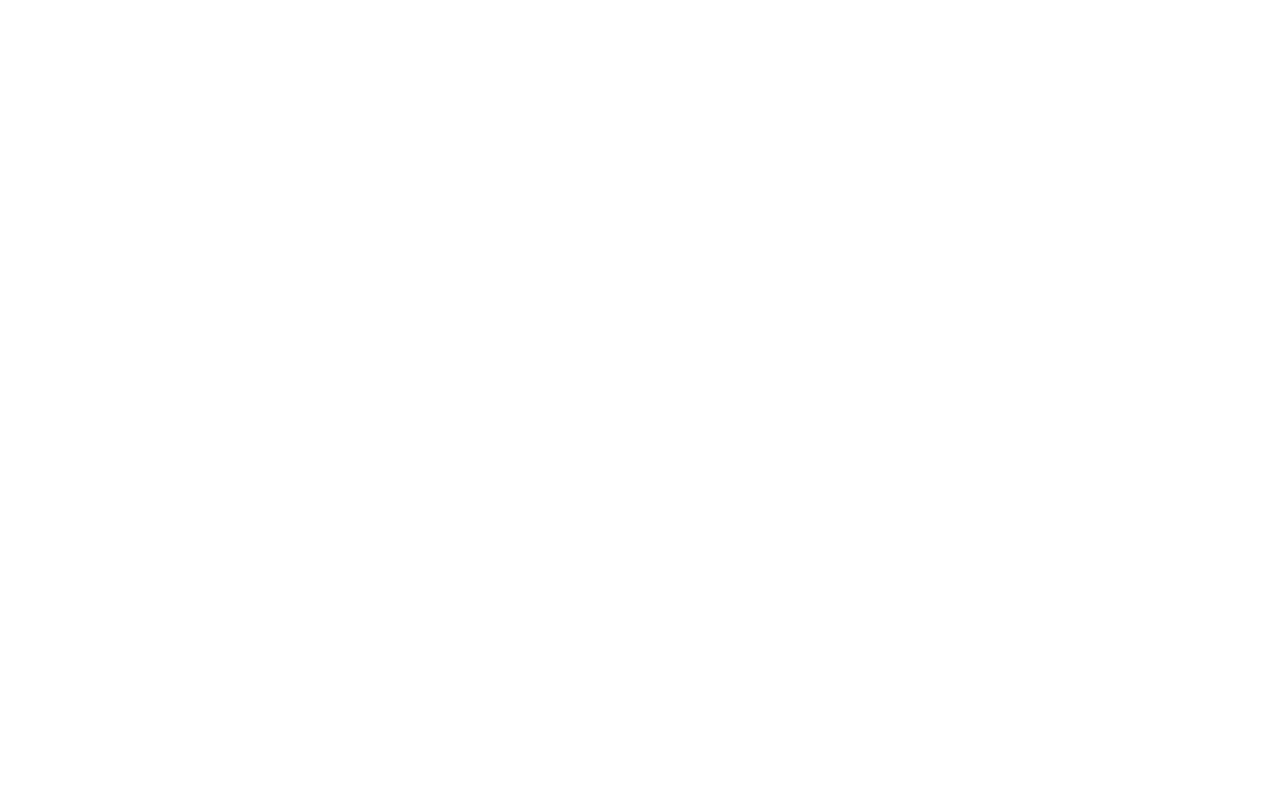
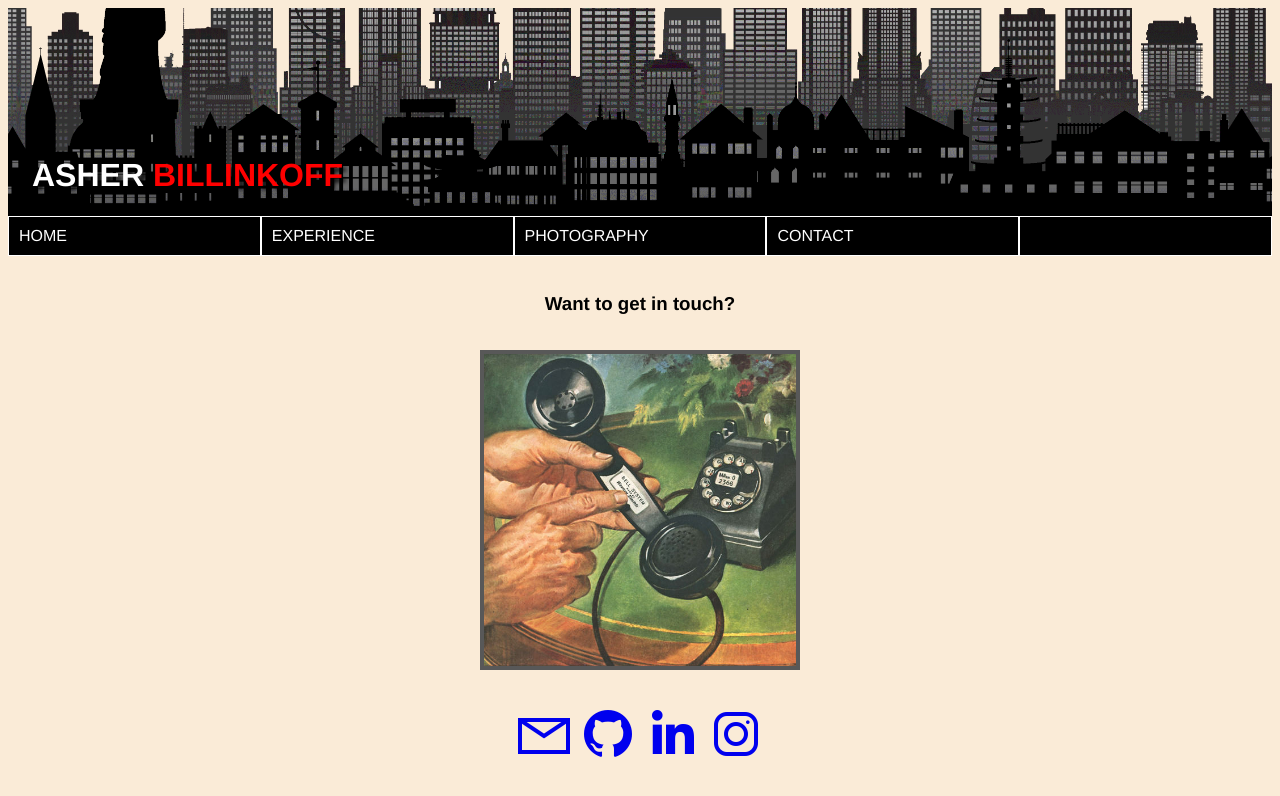
Before and after one commit to asherbillinkoff/asherbillinkoff.github.io, a plain HTML site: page contact.html in a window 1280 px wide. Drawn offline with nearby package versions, Linux system fonts and the light colour scheme.

Commit message:
Sunday draft complete.

```diff
--- a/contact.html
+++ b/contact.html
@@ -0,0 +1,233 @@
+<!DOCTYPE html>
+<html lang="en">
+<head>
+  <meta charset="UTF-8">
+  <meta http-equiv="X-UA-Compatible" content="IE=edge">
+  <meta name="viewport" content="width=device-width, initial-scale=1.0">
+  <title>Asher Billinkoff</title>
+  <link rel="stylesheet" href="https://cdnjs.cloudflare.com/ajax/libs/font-awesome/4.7.0/css/font-awesome.min.css">
+  <link rel="stylesheet" href="https://maxst.icons8.com/vue-static/landings/line-awesome/line-awesome/1.3.0/css/line-awesome.min.css">
+  <style>
+
+    * {
+      box-sizing: border-box;
+      margin: none;
+    }
+
+    body {
+      font-family: Helvetica, Arial, sans-serif;
+      background-color: antiquewhite;
+    }
+
+
+    /* || HEADER STYLES || */
+
+    header {
+      display: flex;
+      background-color: antiquewhite;
+      color: rgb(255, 255, 255);
+
+      background-image: url(/images/ny-skyline.png);
+      background-repeat: no-repeat;
+      background-size: 1500px 535px;
+      background-position: bottom center;
+    }
+
+    h1 {
+      font-size: 1.2em;
+      font-stretch: condensed;
+      margin-left: .75em;
+      align-items: bottom;
+      padding-top: 4em;
+      text-shadow: 4px 4px 4px black;
+    }
+
+    h1 > a:link {
+      color: white;
+      text-decoration: none;
+    }
+
+    .red-text {
+      color: red;
+    }
+
+    h2 {
+      justify-content: center;
+    }
+
+    h3 {
+      margin-top: 2em;
+    }
+
+
+    /* || NAVIGATION STYLES || */
+
+
+    nav ul {
+      list-style: none;
+      padding: 0;
+      margin: 0;
+    }
+
+    nav a {
+      display: block;
+      background-color: black;
+      font-size: 1em;
+      text-decoration: none;
+      padding: 10px;
+      color: rgb(255, 255, 255);
+    }
+
+    nav li {
+      border: 2px solid white;
+    }
+
+    nav li:last-child {
+      border: none;
+    }
+
+    nav li:hover {
+      background-color: white;
+      color: black;
+      border: 1px solid red;
+    }
+
+    #slick-rick {
+      background-color: antiquewhite;
+      color: antiquewhite;
+      border: antiquewhite;
+    }
+
+
+    /* || MAIN STYLES || */
+
+    main {
+      display: flex;
+      flex-direction: column;
+      flex-wrap: wrap;
+      align-items: center;
+    }
+
+    form {
+      justify-content: center;
+    }
+
+    ul#contact {
+      list-style: none;
+      padding: 0;
+      margin: 0;
+    }
+
+    ul#contact > li {
+       margin-top: 0.5em;
+    }
+
+    label {
+       /* Uniform size and alignment */
+       display: inline-block;
+       width: 90px;
+       text-align: right;
+    }
+
+    .button {
+      padding-left: 90px; /* same size as the label elements */
+    }
+
+    button {
+       margin-left: .3em;
+    }
+
+    img#phone {
+      margin: 1em 0 2em 0;
+      max-width: 20em;
+      border: 4px solid rgb(88, 88, 88);
+    }
+
+    footer {
+      display: flex;
+      flex-direction: row;
+      flex-wrap: wrap;
+      justify-content: center;
+    }
+
+
+    /* || TABLETS AND LARGER || */
+
+    @media screen and (min-width: 30em) {
+
+    h1 {
+      font-size: 2em;
+    }
+
+    header > a:link {
+      color: white;
+      text-decoration: none;
+    }
+
+    nav ul {
+      display: flex;
+      background-color: black;
+    }
+
+    nav li {
+      border: 1px solid white;
+      font-size: 1em;
+      flex-basis: 220px;
+      flex-grow: 1;
+    }
+
+    nav a {
+      padding: 10px;
+    }
+
+    a#slick-rick {
+      background-color: black;
+      border: 1px solid white;
+      color:black;
+      flex-grow: 3;
+    }
+
+    #slick-rick:hover {
+      background-color: black;
+      color:black;
+    }
+
+    p {
+      font-stretch: ultra-condensed;
+    }
+    }
+  </style>
+</head>
+<body>
+  <header>
+    <h1>ASHER <span class="red-text">BILLINKOFF</span></h1>
+  </header>
+  <nav>
+    <ul>
+      <li><a href="/index.html">HOME</a></li>
+      <li><a href="/experience.html">EXPERIENCE</a></li>
+      <li><a href="/photography.html">PHOTOGRAPHY</a></li>
+      <li><a href="contact.html">CONTACT</a></li>
+      <li><a id="slick-rick" href="https://www.youtube.com/watch?v=dQw4w9WgXcQ">GOTCHA :)</a>
+    </ul>
+  </nav>
+  <main>
+    <h3>Want to get in touch?</h3>
+    <img id="phone" src="/images/old-phone.jpeg">
+  </main>
+  <footer>
+    <a href="mailto:asherbillinkoff@live.com?subject=You are hired!">
+      <i class="las la-4x la-envelope"></i>
+    </a>
+    <a href="https://github.com/asherbillinkoff">
+      <i class="lab la-4x la-github"></i>
+    </a>
+    <a href="https://www.linkedin.com/in/asherbillinkoff/">
+      <i class="lab la-4x la-linkedin-in"></i>
+    </a>
+    <a href="https://www.instagram.com/asherbillinkoff/">
+      <i class="lab la-4x la-instagram"></i>
+    </a>
+  </footer>
+</body>
+</html>
```
Also changed, not shown: experience.html (+3 -2 lines), index.html (+56 -8 lines), best-of.html (deleted), images/mad-men-animation.jpeg (added), images/old-phone.jpeg (added), 2 other files.
